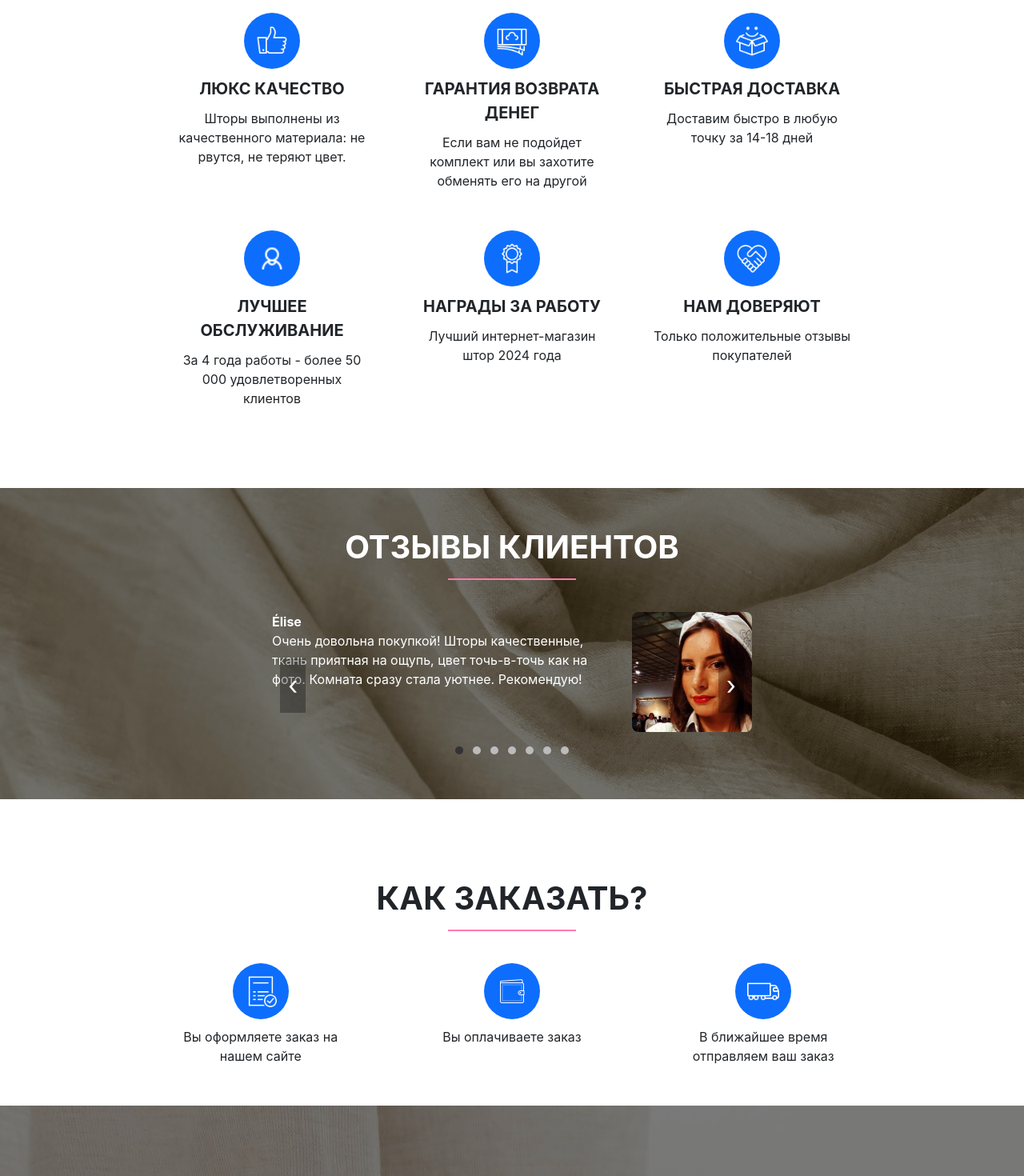
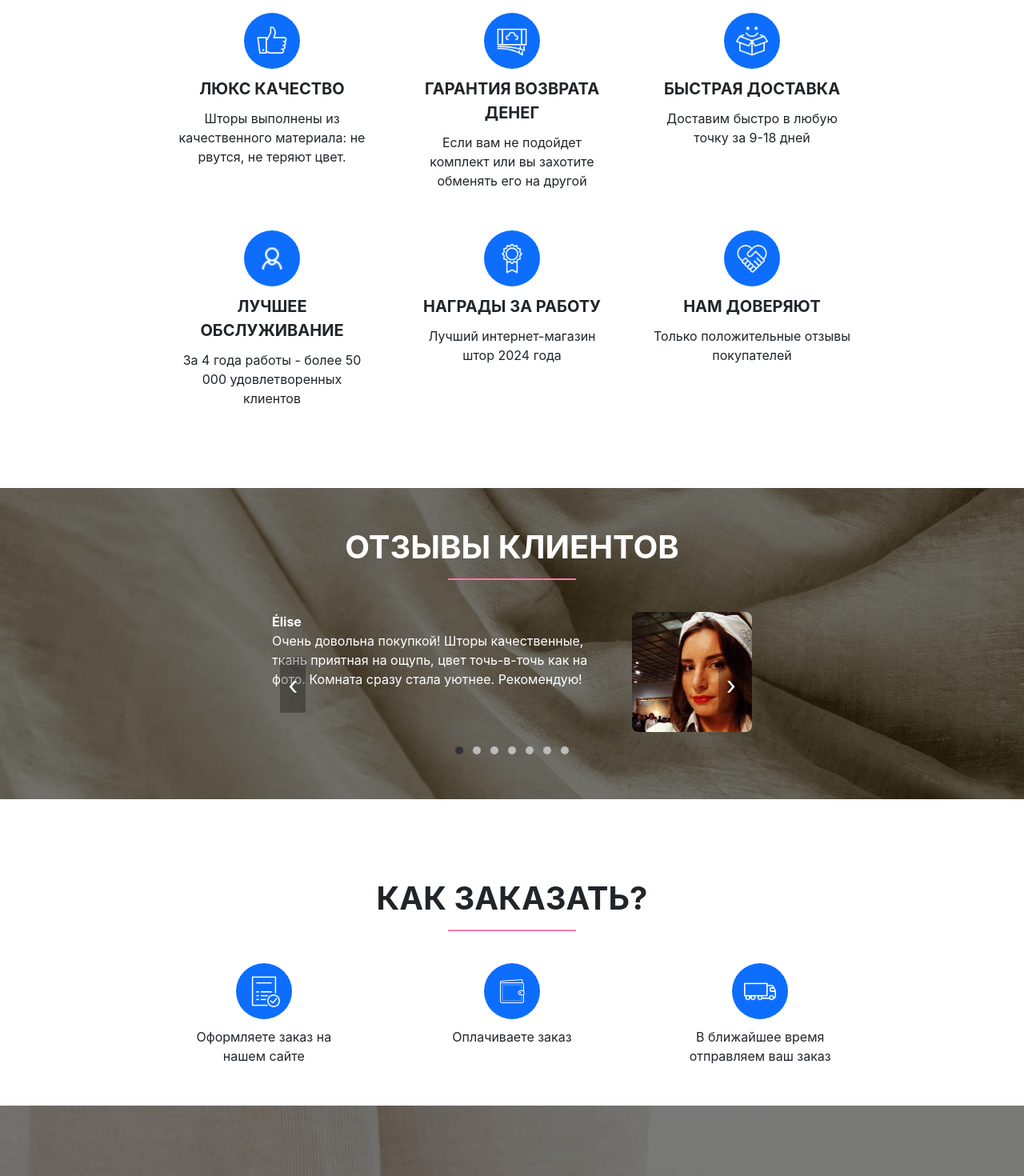
Before and after one commit to SlobodianAnn/curtains-shop, a React (Create React App) app in the folder my-app/: page / in a window 1280 px wide. Shown: the part 6240-7710 px from the top of the page at 80% size. Built offline with nearby package versions, Linux system fonts and the light colour scheme.

Commit message:
feat: update form + txt

```diff
--- a/my-app/src/components/advantage-container/advantage.js
+++ b/my-app/src/components/advantage-container/advantage.js
@@ -33,7 +33,7 @@ const AdvantageContainer = () => {
               <img src={delivery} alt="" />
             </div>
             <div className="iconTitle">Быстрая доставка</div>
-            <div className="iconTxt">Доставим быстро в любую точку за 14-18 дней</div>
+            <div className="iconTxt">Доставим быстро в любую точку за 9-18 дней</div>
           </div>
 
           <div className="iconBox">
--- a/my-app/src/components/formik/formik.js
+++ b/my-app/src/components/formik/formik.js
@@ -4,7 +4,7 @@ import './formik.css';
 const FormBasic = ({ onSubmit }) => {
   return (
     <Formik
-      initialValues={{ name: '', phone: '' }}
+      initialValues={{ name: '', phone: '', adress: '' }}
       onSubmit={(values, { resetForm }) => {
         onSubmit(values);
         resetForm();
@@ -13,10 +13,8 @@ const FormBasic = ({ onSubmit }) => {
       {() => (
         <Form className="orderForm">
           <Field className="form-control" name="name" placeholder="Your name" required />
-
           <Field className="form-control" name="phone" placeholder="+33..." required />
-          <Field className="form-control" name="adress" placeholder="Аdress" required />
-
+          <Field className="form-control" name="adress" placeholder="Adress" required />
           <button className="btn btn-primary" type="submit">
             Оплатить заказ
           </button>
--- a/my-app/src/components/how-to-order/how-to-order.js
+++ b/my-app/src/components/how-to-order/how-to-order.js
@@ -14,14 +14,14 @@ const HowToOrder = () => {
             <div className="iconImgWrapper">
               <img src={order} alt="" />
             </div>
-            <div className="iconTxt">Вы оформляете заказ на нашем сайте</div>
+            <div className="iconTxt">Оформляете заказ на нашем сайте</div>
           </div>
 
           <div className="iconBox">
             <div className="iconImgWrapper">
               <img src={wallet} alt="" />
             </div>
-            <div className="iconTxt">Вы оплачиваете заказ</div>
+            <div className="iconTxt">Оплачиваете заказ</div>
           </div>
 
           <div className="iconBox orderIcon">
```
